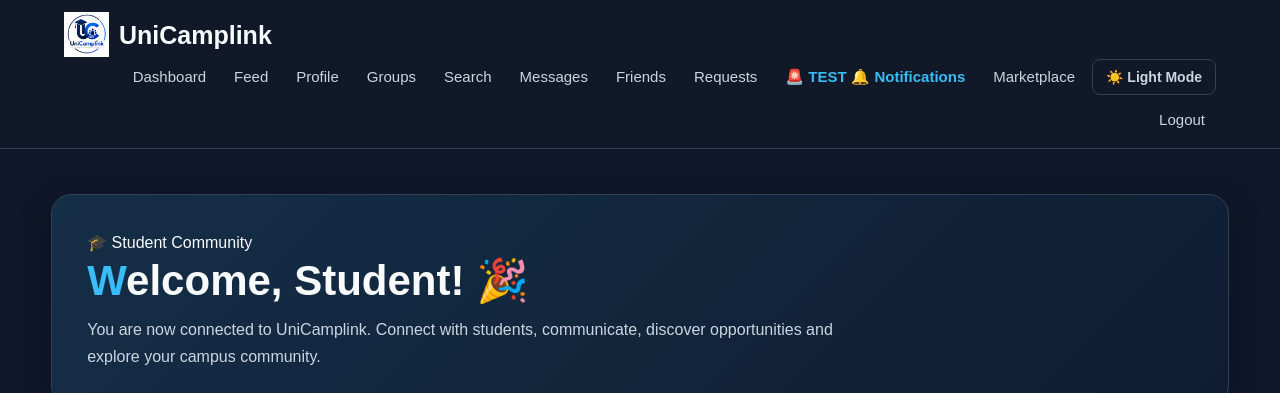
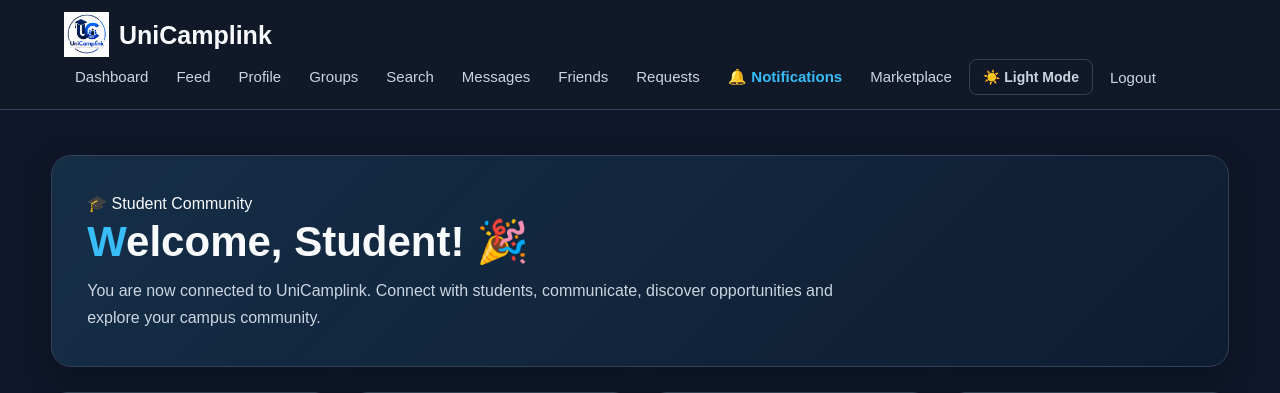
Before and after one commit to sYmDy2580/UniCamplink, a Flask app: template templates/dashboard.html in a window 1280 px wide. Shown: the top 393 px of the page. Run offline with Flask 3, Linux system fonts and the light colour scheme; the template is opened without the code that fills it, so the values that code supplies are empty; some libraries are stand-ins or nearby versions.

Commit message:
Finalize notification navbar icon

```diff
--- a/templates/dashboard.html
+++ b/templates/dashboard.html
@@ -72,7 +72,7 @@
 <a href="{{ url_for('notifications') }}"
    class="notification-nav-link"
    style="display: inline-flex !important; color: #38bdf8 !important; font-weight: 800 !important;">
-    🚨 TEST 🔔 <span>Notifications</span>
+    🔔 <span>Notifications</span>
 </a>
 
 
```
